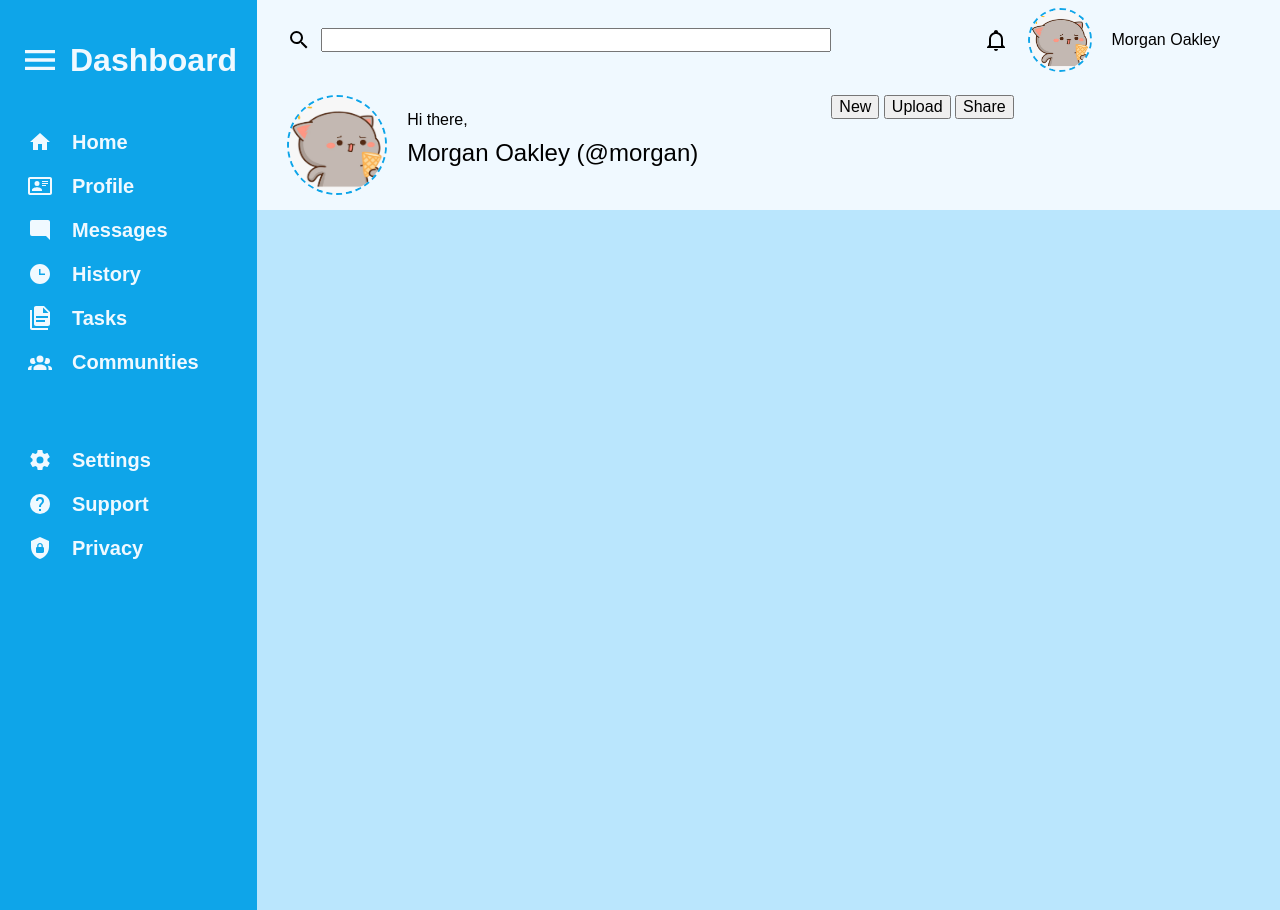
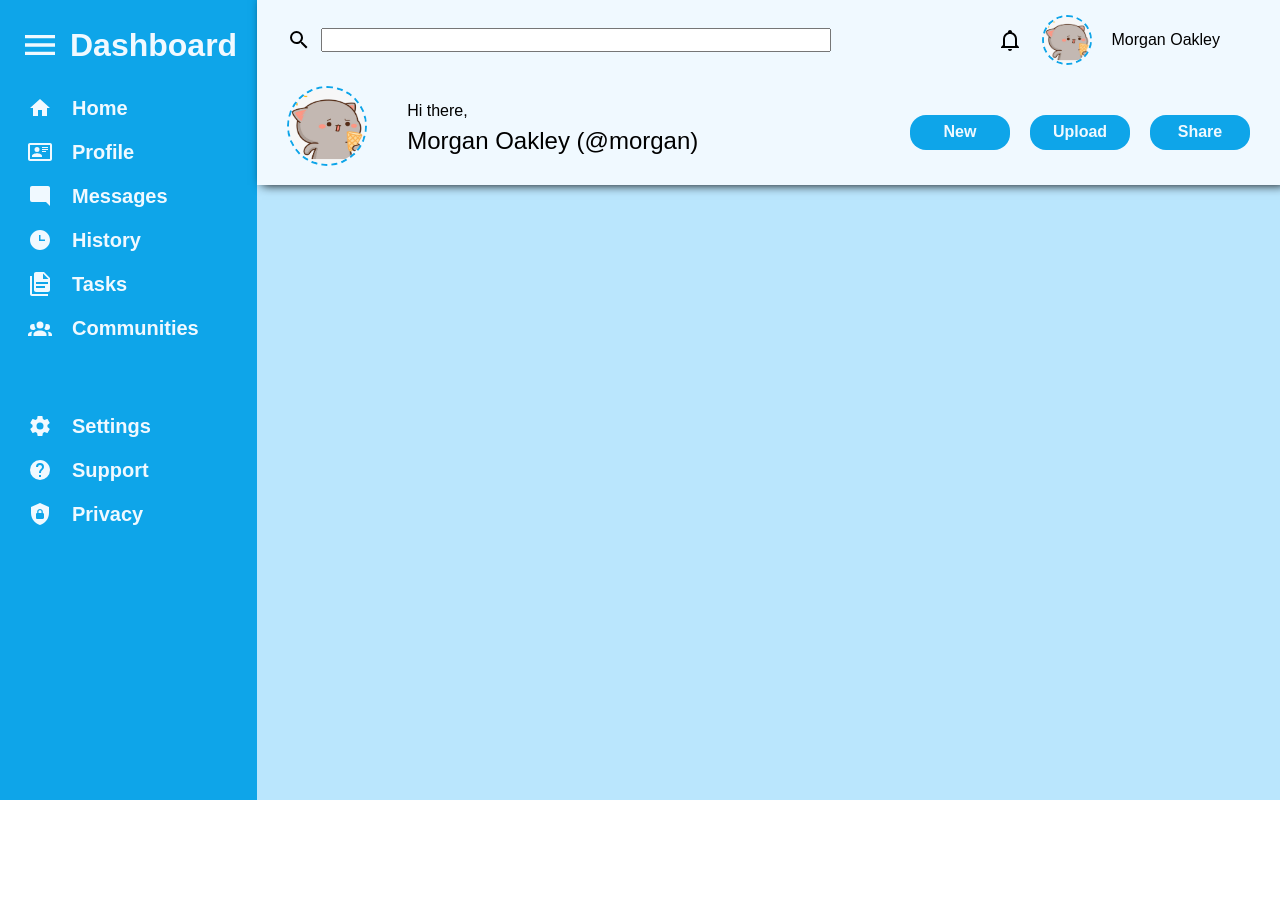
Before and after one commit to Shiielty/admin-dashboard, a plain HTML site: page index.html in a window 1280 px wide. After the commit the page ends 800 px from the top, so only its background shows below. Drawn offline with Linux system fonts and the light colour scheme.

Commit message:
Header style finished

```diff
--- a/style.css
+++ b/style.css
@@ -2,6 +2,7 @@
   --blue: #0ea5e9;
   --white: #f0f9ff;
   --light-blue: #bae6fd;
+  --dark-blue: #0369a1;
 }
 
 * {
@@ -27,7 +28,7 @@ body {
   grid-area: sidebar;
   color: var(--white);
   display: grid;
-  grid-template-rows: 80px 1fr;
+  grid-template-rows: 50px 1fr;
   padding: 20px 20px 0 20px;
 }
 
@@ -45,7 +46,6 @@ h1 > svg {
 
 .sidebar-menu {
   padding: 0 8px;
-  margin-top: 20px;
 }
 
 .sidebar-menu > li {
@@ -68,6 +68,8 @@ li > svg {
   grid-area: header;
   display: grid;
   grid-template-rows: 80px 1fr;
+  box-shadow: 5px 0px 10px black;
+  z-index: 1;
 }
 
 .header-top {
@@ -114,8 +116,8 @@ a:hover {
 }
 
 .header-top img {
-  width: 64px;
-  height: 64px;
+  width: 50px;
+  height: 50px;
   border-radius: 100%;
 }
 
@@ -124,25 +126,49 @@ a:hover {
   display: grid;
   grid-auto-flow: column;
   grid-template-columns: 1.3fr 1fr;
-  padding: 15px 30px;
+  padding: 5px 30px;
 }
 
 .header-bottom img {
-  width: 100px;
-  height: 100px;
+  width: 80px;
+  height: 80px;
   border-radius: 100%;
   grid-row: 1 / 3;
 }
 
-.header-bottom .header-left {
+.header-bottom > .header-left {
   display: grid;
   grid-template-columns: 120px 1fr;
   align-content: center;
 }
 
-.header-bottom .header-left p:last-of-type {
+.header-bottom > .header-left > p:last-of-type {
   font-size: 1.5rem;
   margin-top: -10px;
+}
+
+.header-bottom > .header-right {
+  display: grid;
+  grid-auto-flow: column;
+  justify-content: end;
+  align-items: center;
+  gap: 20px;
+}
+
+/* .header-bottom > .header-right > */
+button {
+  background-color: var(--blue);
+  border: none;
+  border-radius: 1rem;
+  width: 100px;
+  padding: 8px;
+  color: var(--white);
+  font-weight: 900;
+  cursor: pointer;
+}
+
+button:hover {
+  background-color: var(--dark-blue);
 }
 
 .main-content-wrapper {
```
